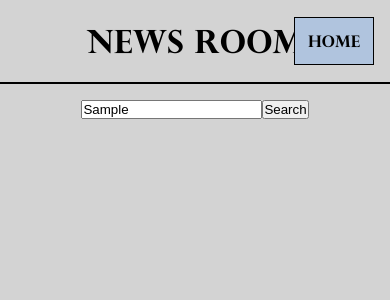
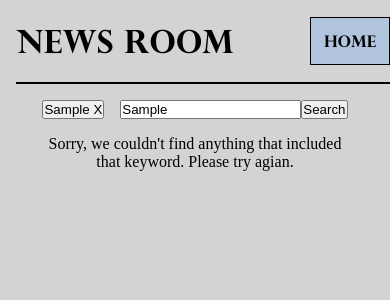
Before and after one commit to Jwensloff/news-room, a React (Create React App) app: page / in a window 390 px wide. Both pictures are taken after typing "Sample" into the empty fields and a click on the button "Search". Shown: the top 300 px of the page. Built offline with nearby package versions, Linux system fonts and the light colour scheme.

Commit message:
feat: Make the site responseive

```diff
--- a/src/Components/App/App.js
+++ b/src/Components/App/App.js
@@ -28,6 +28,11 @@ function App() {
     navigate(`/${title}`);
   };
 
+  const exitSearch = () => {
+    setFilter(false);
+    setFilteredArticles('');
+  };
+
   const handleSearch = (e) => {
     e.preventDefault();
     console.log('clicked', keyword);
@@ -51,7 +56,6 @@ function App() {
     <div className='App'>
       <NavBar />
       <main className='content'>
-        {/* <SearchSort /> */}
         <Routes>
           <Route
             path='/'
@@ -64,6 +68,7 @@ function App() {
                 handleSearch={handleSearch}
                 filter={filter}
                 filteredArticles={filteredArticles}
+                exitSearch={exitSearch}
               />
             }
           />
--- a/src/Components/Article/Article.js
+++ b/src/Components/Article/Article.js
@@ -13,7 +13,7 @@ function Article({ article }) {
   console.log(formattedDate);
   return (
     <div className='article'>
-      <h1>{title}</h1>
+      <h2>{title}</h2>
       <img src={urlToImage} className='article-img'></img>
       <h3 className='article-author'>Written by: {author}</h3>
       <h3 className='article-published'>{formattedDate}</h3>
--- a/src/Components/NavBar/NavBar.scss
+++ b/src/Components/NavBar/NavBar.scss
@@ -8,7 +8,6 @@
   align-content: center;
   justify-content: center;
   position: relative;
-
 }
 
 h1 {
--- a/src/Components/NewsContainer/NewsContainer.js
+++ b/src/Components/NewsContainer/NewsContainer.js
@@ -1,7 +1,6 @@
 import React from 'react';
 import '../NewsContainer/NewsContainer.scss';
 import SingleNewsArticle from '../SingleNewsArticle/SingleNewsArticle';
-import { Link } from 'react-router-dom';
 import SearchSort from '../SearchSort/SearchSort';
 
 function NewsContainer({
@@ -12,12 +11,11 @@ function NewsContainer({
   handleSearch,
   filteredArticles,
   filter,
+  exitSearch,
 }) {
-
   const mappedArticles = filter ? filteredArticles : articles;
 
   let allArticles = mappedArticles.map((article) => {
-
     return (
       <SingleNewsArticle
         key={article.url}
@@ -38,8 +36,16 @@ function NewsContainer({
         keyword={keyword}
         setKeyword={setKeyword}
         handleSearch={handleSearch}
+        exitSearch={exitSearch}
       />
-      <div className='article-container'>{allArticles}</div>
+      {allArticles.length ? (
+        <div className='article-container'>{allArticles}</div>
+      ) : (
+        <p className='user-msg'>
+          Sorry, we couldn't find anything that included that keyword. Please
+          try agian.
+        </p>
+      )}
     </div>
   );
 }
--- a/src/Components/NewsContainer/NewsContainer.scss
+++ b/src/Components/NewsContainer/NewsContainer.scss
@@ -1,3 +1,5 @@
+@import '../../index.scss';
+
 .homepage {
   width: 95%;
   height: 100%;
@@ -10,3 +12,7 @@
   grid-gap: 15px;
   padding: 1rem;
 }
+
+.user-msg {
+  margin: 1rem;
+}
--- a/src/Components/SearchSort/SearchSort.js
+++ b/src/Components/SearchSort/SearchSort.js
@@ -1,17 +1,25 @@
+import './SearchSort.scss'
 import React from 'react';
-import { useEffect, useState } from 'react';
 
-function SearchSort({ keyword, setKeyword, handleSearch }) {
+function SearchSort({ keyword, setKeyword, handleSearch, exitSearch }) {
   return (
     <div>
       <form>
+        {keyword && (
+          <button onClick={() => exitSearch()} className='exit-search-btn'>
+            {keyword} X
+          </button>
+        )}
         <input
           type='text'
           id='keyword'
           name='keyword'
           placeholder='Search by keyword'
           value={keyword}
-          onChange={(e) => setKeyword(e.target.value)}
+          onChange={(e) => {
+            setKeyword(e.target.value);
+            handleSearch(e);
+          }}
         ></input>
         <button onClick={(e) => handleSearch(e)}>Search</button>
       </form>
--- /dev/null
+++ b/src/Components/SearchSort/SearchSort.scss
@@ -0,0 +1,8 @@
+@import '../../index.scss';
+
+.exit-search-btn {
+  margin-right: 1rem;
+  &:hover {
+    cursor: pointer;
+  }
+}
--- a/src/index.scss
+++ b/src/index.scss
@@ -42,3 +42,25 @@
 @mixin openSansBoldItalic {
   font-family: 'openSansBoldItalic';
 }
+
+@media screen and (max-width: 1000px) {
+  .article-container {
+    grid-template-columns: repeat(1, 1fr);
+  }
+  .article {
+    height: 100%;
+  }
+  .news-img {
+    width: 20rem;
+  }
+}
+
+@media screen and (max-width: 600px) {
+  .header {
+    justify-content: flex-start;
+    margin-left: 1rem;
+  }
+  .news-img {
+    width: 90%;
+  }
+}
```
Also changed, not shown: src/Components/NavBar/NavBar.js (+4 -4 lines), src/Components/SearchSort/SearchSord.scss (deleted).
